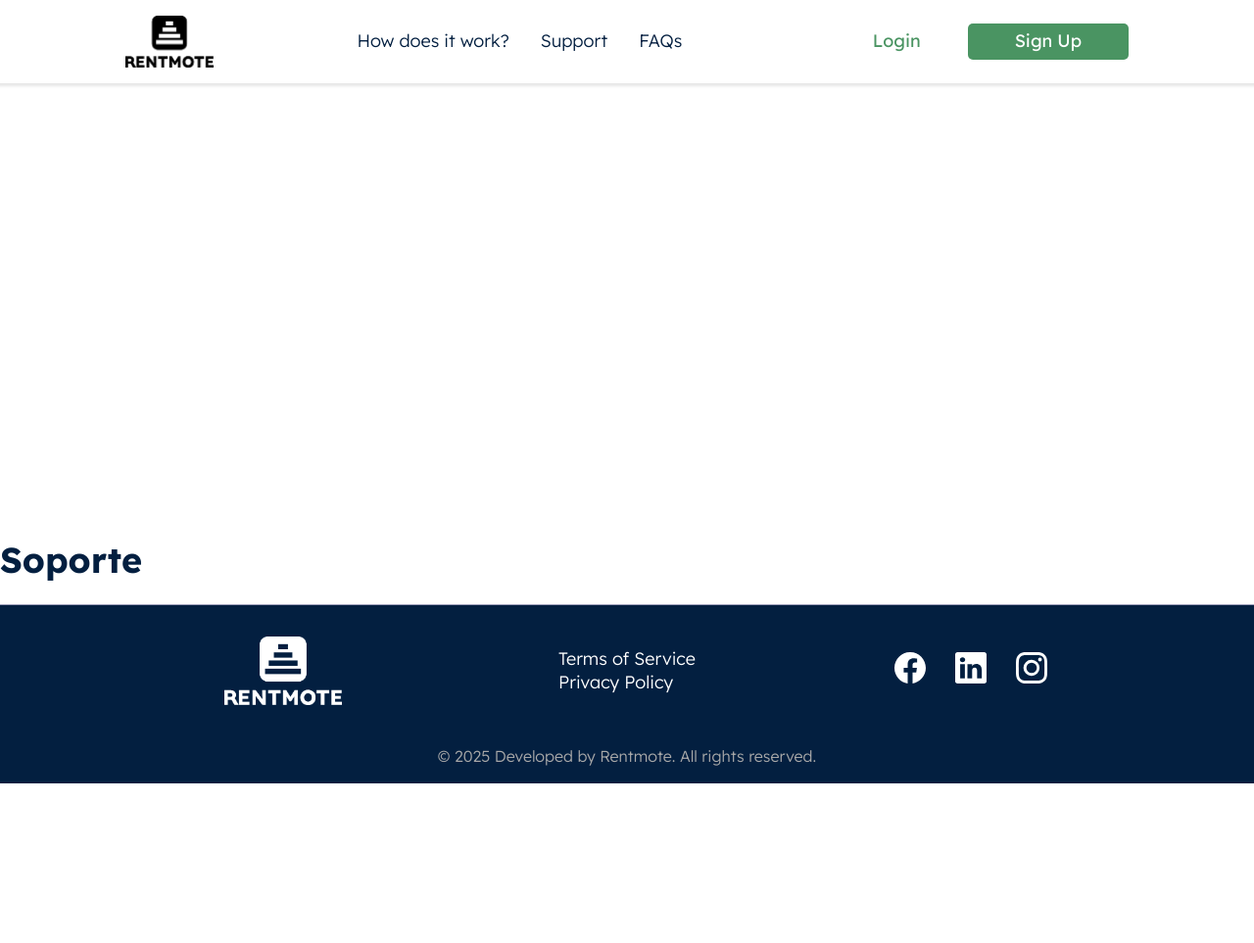
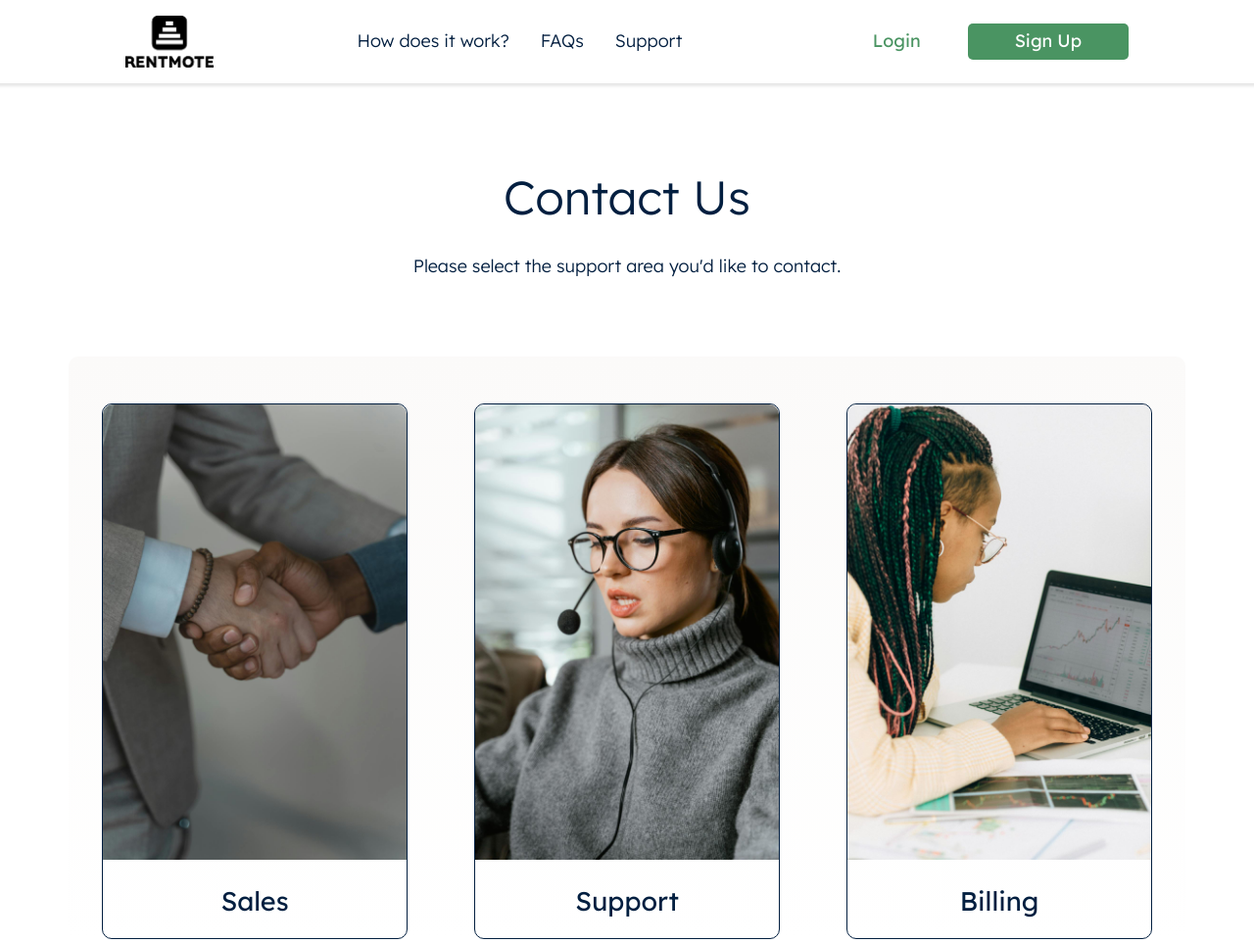
Before and after one commit to jglopezre/rentmote-landing, a Gatsby site: page /support in a window 1280 px wide. Shown: the top 963 px of the page at 98% size. Before the commit the page ends 800 px from the top, so only its background shows below. Built offline with nearby package versions, Linux system fonts and the light colour scheme; Gatsby itself is replaced by a stand-in of ours.

Commit message:
feat  Support page content made
- Support Section has been added
- Mini Card component for support section added
- Data json has been modified, Support section information has been added
- Alert added for user warn

January 29, 2025

```diff
--- a/src/components/FaqBox.tsx
+++ b/src/components/FaqBox.tsx
@@ -12,6 +12,9 @@ const StyrledWrapper = styled.div`
   border-bottom-width: ${({ theme }) => theme.border.width.md};
   border-bottom-color: ${({ theme }) => theme.colors.primary1};
   margin-bottom: 3rem;
+  & h2 {
+    font-weight: 400;
+  }
 `
 
 export const FaqBox: React.FC<FaqBoxProps> = ({ title, description }) => {
--- /dev/null
+++ b/src/components/MiniCard.tsx
@@ -0,0 +1,94 @@
+import { theme } from '@/styles';
+import { GatsbyImage, getImage, ImageDataLike } from 'gatsby-plugin-image';
+import React from 'react';
+import styled from 'styled-components';
+
+type MinicardProps = {
+  title: string,
+  description: string,
+  imageSrc: ImageDataLike
+}
+const CardWrapper = styled.div`
+  max-width: 310px;
+  min-width: 285px;
+  position: relative;
+  border-radius: ${({ theme }) => theme.border.radius.base};
+  position: relative;
+  text-align: center;
+  padding-bottom: 5rem;
+  cursor: pointer;
+  &:hover #text-container {
+    transform: translate(-50%, -350px);
+  }
+  border-color: ${({ theme }) => theme.colors.primary1};
+  border-style: solid;
+  border-width: ${({ theme }) => theme.border.width.sm};
+`;
+
+const ImageContainer = styled.div`
+  position: relative;
+  &::before {
+    transition: background-color 0.5s, backdrop-filter 0.5s;
+    content: '';
+    display: block;
+    position: absolute;
+    width: 100%;
+    height: 100%;
+    top: 0;
+    left: 0;
+    z-index: 1;
+    border-top-right-radius: ${({ theme }) => theme.border.radius.base};
+    border-top-left-radius: ${({ theme }) => theme.border.radius.base};
+  }
+  &:hover::before {
+    background-color: rgba(255, 255, 255, 0.7);
+    backdrop-filter: blur(4px);
+  }
+
+`
+
+const StyledTextContainer = styled.div`
+  position: absolute;
+  bottom: 0px;
+  left: 50%;
+  transform: translateX(-50%);
+  z-index: 1;
+  transition: 0.3s;
+  margin: 0;
+  padding: 0;
+  & h2 {
+    font-weight: 400;
+  }
+`
+const onActionHandle = (type: string) => {
+  alert(`Se esta tratando de ir a ${type}. Aún no está disponible esta opción`);
+  console.log(`Se esta tratando de ir a ${type}`);
+};
+
+export const MiniCard: React.FC<MinicardProps> = ({ title, description, imageSrc}) => {
+  const image = getImage(imageSrc);
+
+  return (
+    <CardWrapper onClick={() => onActionHandle(title)}>
+      {
+        image
+        ? (
+            <ImageContainer>
+              <GatsbyImage
+                image={image}
+                alt={title}
+                style={{
+                  borderTopLeftRadius: theme.border.radius.base,
+                  borderTopRightRadius: theme.border.radius.base,
+                }}
+              />
+            </ImageContainer>
+        )
+        : null
+      }
+      <StyledTextContainer id="text-container">
+        <h2>{title}</h2>
+      </StyledTextContainer>
+    </CardWrapper>
+  );
+}
--- a/src/components/index.ts
+++ b/src/components/index.ts
@@ -8,3 +8,4 @@ export * from './SocialBox';
 export * from './CountdownTimer';
 export * from './AnimatedAutoCarousel';
 export * from './FaqBox';
+export * from './MiniCard';
--- a/src/data/json/texts.json
+++ b/src/data/json/texts.json
@@ -45,12 +45,12 @@
         "to": "/howItWorks"
       },
       {
+        "text": "Preguntas Frecuentes",
+        "to": "/faqs"
+      },
+      {
         "text": "Soporte",
         "to": "/support"
-      },
-      {
-        "text": "Preguntas Frecuentes",
-        "to": "/faqs"
       }
     ],
     "faqsSection": {
@@ -95,6 +95,24 @@
         {
           "title": "Tincidunt non gravida imperdiet morbi orci class per vestibulum",
           "description": "Natoque pharetra elit risus habitasse cursus rutrum pretium nunc. Pellentesque libero mauris nulla elementum nisl rhoncus dignissim natoque. Penatibus egestas commodo vivamus lacinia inceptos. Eget egestas nulla, imperdiet consequat curae ipsum. Senectus velit mus id et curabitur venenatis. Sodales egestas adipiscing potenti convallis velit sit odio est. Purus vulputate sagittis aliquam; eget viverra ad. Consectetur adipiscing aptent pretium torquent nulla ante."
+        }
+      ]
+    },
+    "supportSection": {
+      "title": "Contactanos",
+      "description": "Por favor, selecciona el area de soporte con la cuál deseas contactarte.",
+      "cards": [
+        {
+          "title": "Ventas",
+          "image": "rentmote-sales-support"
+        },
+        {
+          "title": "Soporte",
+          "image": "rentmote-support-support"
+        },
+        {
+          "title": "Cobranzas",
+          "image": "rentmote-billing-support"
         }
       ]
     }
@@ -145,12 +163,12 @@
         "to": "/howItWorks"
       },
       {
+        "text": "FAQs",
+        "to": "/faqs"
+      },
+      {
         "text": "Support",
         "to": "/support"
-      },
-      {
-        "text": "FAQs",
-        "to": "/faqs"
       }
     ],
     "faqsSection": {
@@ -197,6 +215,24 @@
           "description": "Natoque pharetra elit risus habitasse cursus rutrum pretium nunc. Pellentesque libero mauris nulla elementum nisl rhoncus dignissim natoque. Penatibus egestas commodo vivamus lacinia inceptos. Eget egestas nulla, imperdiet consequat curae ipsum. Senectus velit mus id et curabitur venenatis. Sodales egestas adipiscing potenti convallis velit sit odio est. Purus vulputate sagittis aliquam; eget viverra ad. Consectetur adipiscing aptent pretium torquent nulla ante."
         }
       ]
+    },
+    "supportSection": {
+      "title": "Contact Us",
+      "description": "Please select the support area you'd like to contact.",
+      "cards": [
+        {
+          "title": "Sales",
+          "image": "rentmote-sales-support"
+        },
+        {
+          "title": "Support",
+          "image": "rentmote-support-support"
+        },
+        {
+          "title": "Billing",
+          "image": "rentmote-billing-support"
+        }
+      ]
     }
   }
 }
--- a/src/pages/support.tsx
+++ b/src/pages/support.tsx
@@ -2,12 +2,12 @@ import React from 'react';
 import { HeadFC, PageProps } from 'gatsby';
 import { Seo } from '@/components/Seo';
 import Layout from '@/components/Layout';
-import { SignUpProvitionalSection } from '@/sections/SignUpProvitionalSection';
+import { SupportSection } from '@/sections';
 
 const SignUpPage: React.FC<PageProps> = () => {
   return(
     <Layout>
-      <h1>Soporte</h1>
+      <SupportSection />
     </Layout>
   );
 }
--- a/src/sections/FaqsSection.tsx
+++ b/src/sections/FaqsSection.tsx
@@ -12,6 +12,7 @@ type Faq = {
 
 const TitleContainer = styled(Col)`
   margin-bottom: 3rem;
+  text-align: center;
   & h1 {
     font-weight: 300;
     font-size: ${({ theme }) => theme.typography.fontSize.s1};
--- a/src/sections/LegalDocumentSection.tsx
+++ b/src/sections/LegalDocumentSection.tsx
@@ -1,7 +1,6 @@
 import React, { useRef } from 'react';
 import styled from 'styled-components';
 import { Col, Container, Row } from 'react-grid-system';
-import html2pdf from 'html2pdf.js';
 import { useMarkDownContent } from '@/customHooks';
 
 type LegalDocumentSectionProps = {
@@ -36,12 +35,6 @@ export const LegalDocumentSection: React.FC<LegalDocumentSectionProps> = ({ docu
   const markDownDocument = useMarkDownContent(documentType);
   const contentRef = useRef<HTMLDivElement>(null)
 
-  const downloadPdf = () => {
-    if (contentRef.current) {
-      html2pdf().from(contentRef.current).save(`${documentType}.pdf`);
-    }
-  };
-
   return (
     <Container>
       <Row>
@@ -52,11 +45,6 @@ export const LegalDocumentSection: React.FC<LegalDocumentSectionProps> = ({ docu
           />
         </Col>
       </Row>
-      <Row>
-        <StyledButtonContainer xs={12}>
-          <button type="button" onClick={downloadPdf}>Descargar</button>
-        </StyledButtonContainer>
-      </Row>
     </Container>
   );
 }
--- /dev/null
+++ b/src/sections/SupportSection.tsx
@@ -0,0 +1,120 @@
+import { MiniCard } from '@/components';
+import { useUserLanguage } from '@/customHooks';
+import { graphql, useStaticQuery } from 'gatsby';
+import React from 'react';
+import { Col, Container, Row } from 'react-grid-system';
+import styled from 'styled-components';
+
+const StyledSectionWrapper = styled(Container)`
+  margin-bottom: 8rem;
+`;
+
+const StyledTextCol = styled(Col)`
+  color: ${({ theme }) => theme.colors.primary1};
+  text-align: center;
+  padding-bottom: 4rem;
+  padding-top: 4rem;
+  & div {
+    display: inline-block;
+    width: 100%;
+    max-width: 800px;
+    & h1 {
+      font-weight: 300;
+      font-size: ${({ theme }) => theme.typography.fontSize.s1};
+    }
+    & p {
+      max-width: inherit;
+      word-wrap: break-word;
+      font-size: ${({ theme }) => theme.typography.fontSize.s5};
+    }
+  }
+`;
+
+const CardContainer = styled(Col)`
+  display: flex;
+  align-items: center;
+  justify-content: center;
+`;
+
+export const SupportSection: React.FC = () => {
+  const data = useStaticQuery(graphql`
+    query SupportSection {
+      allJsonJson {
+        nodes {
+          en {
+            supportSection {
+              description
+              title
+              cards {
+                image
+                title
+              }
+            }
+          }
+          es {
+            supportSection {
+              cards {
+                image
+                title
+              }
+              description
+              title
+            }
+          }
+        }
+      }
+      allFile(filter: {name: {regex: "/-support$/"}}) {
+        nodes {
+          id
+          name
+          childImageSharp {
+            gatsbyImageData(width: 360, placeholder: BLURRED)
+          }
+        }
+      }
+    }
+  `);
+
+  const CardsRow = styled(Row)`
+    background: linear-gradient(${({ theme }) => theme.colors.light2}, ${({ theme }) => theme.colors.light} );
+    padding-top: 3rem;
+    border-radius: ${({ theme }) => theme.border.radius.base};
+
+  `
+
+  const userLanguage = useUserLanguage();
+
+  const images = data.allFile.nodes;
+
+  const texts = userLanguage === 'es' ?  data.allJsonJson.nodes[0]['es'].supportSection : data.allJsonJson.nodes[0]['en'].supportSection
+  const cards: any[] = texts.cards
+  return(
+    <StyledSectionWrapper component="section">
+      <Row>
+        <StyledTextCol xs={12}>
+          <div>
+            <h1>{texts.title}</h1>
+            <p>{texts.description}</p>
+          </div>
+        </StyledTextCol>
+      </Row>
+      <CardsRow>
+        {
+          cards.map((card) => {
+            const gatsbyImage = images.find((image: any) => image.name === card.image)
+            return (
+              <CardContainer xs={4}>
+                <MiniCard
+                  key={gatsbyImage.id}
+                  title={card.title}
+                  description={card.description}
+                  imageSrc={gatsbyImage}
+                />
+              </CardContainer>
+            )
+          })
+        }
+      </CardsRow>
+    </StyledSectionWrapper>
+  )
+}
--- a/src/sections/applicationDescriptionSection.tsx
+++ b/src/sections/applicationDescriptionSection.tsx
@@ -40,30 +40,6 @@ const StyledTextCol = styled(Col)`
       font-size: ${({ theme }) => theme.typography.fontSize.s5};
     }
   }
-`;
-
-const UpperText = styled.h1`
-  font-size: ${({ theme }) => theme.typography.fontSize.s3};
-  font-weight: ${({ theme }) => theme.typography.fontWeight.bold};
-  color: ${({ theme }) => theme.colors.primary2};
-  font-family: Lexend, Arial, Helvetica, sans-serif;
-  position: relative;
-  &::before {
-    content: '';
-    display: block;
-    position: absolute;
-    left: 40%;
-    bottom: -20px;
-    width: 20%;
-    height: 5px;
-    background: linear-gradient(90deg, ${({ theme }) => theme.colors.secondary2}, ${({ theme }) => theme.colors.secondary1}, ${({ theme }) => theme.colors.secondary2});
-    border-radius: 5px;
-  }
-`;
-
-const LowerText = styled.p`
-  font-size: ${({ theme }) => theme.typography.fontSize.s4};
-  color: ${({ theme }) => theme.colors.primary1};
 `;
 
 const ImageWrapper = styled(Col)`
--- a/src/sections/index.ts
+++ b/src/sections/index.ts
@@ -8,3 +8,4 @@ export * from './LogotipoAnimatedCarouselSection';
 export * from './BottomAnimatedCaruosel';
 export * from './FaqsSection';
 export * from './LegalDocumentSection';
+export * from './SupportSection';
```
Also changed, not shown: src/images/rentmote-billing-support.jpg (added), src/images/rentmote-sales-support.jpg (added), src/images/rentmote-support-support.jpg (added).
